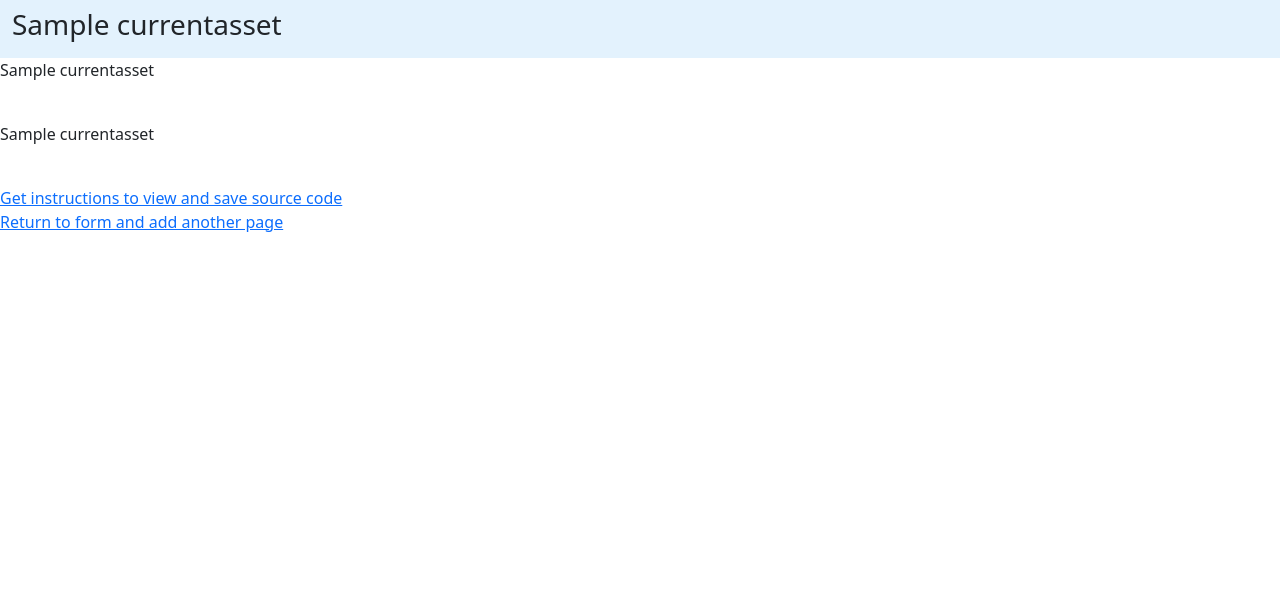
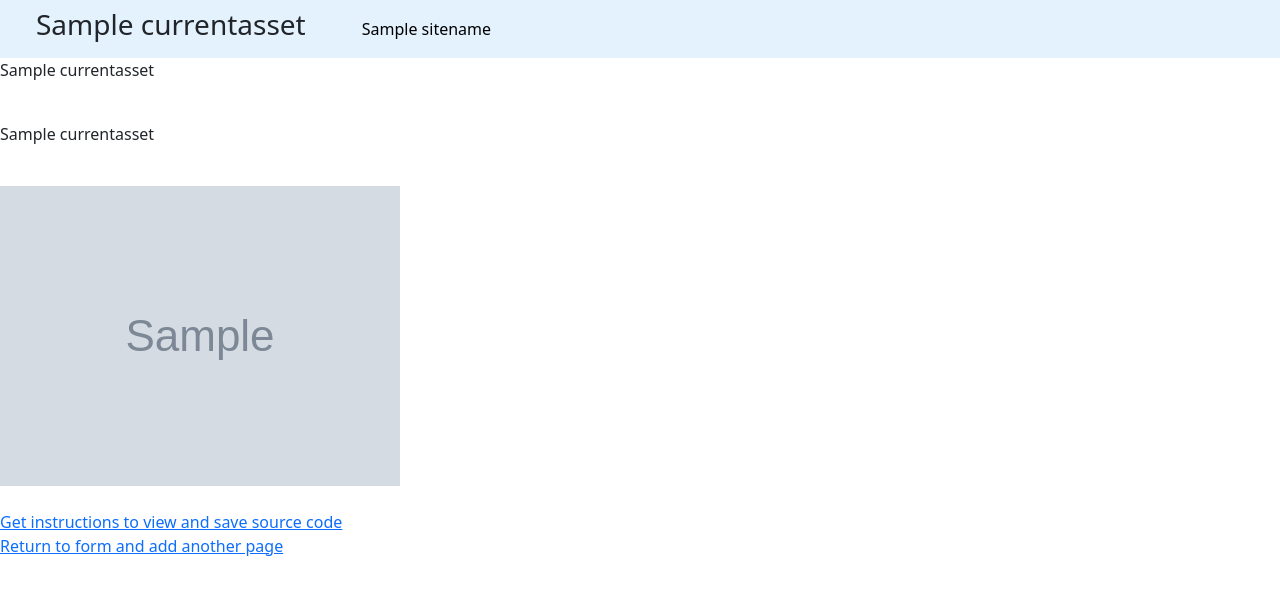
Before and after one commit to Sidney-C/Web-Design-Assistant, a Flask app: template templates/yourwebsite.html in a window 1280 px wide. Shown: the top 595 px of the page. Run offline with Flask 3, Linux system fonts and the light colour scheme; the template is opened without the code that fills it: most values are stand-ins (such as "Sample title", 1, 10 or a date in 2020); grey boxes marked "Sample" are stand-in pictures.

Commit message:
can add links to navbar

```diff
--- a/templates/yourwebsite.html
+++ b/templates/yourwebsite.html
@@ -7,9 +7,18 @@
 		<title>Your Website</title>
 	</head>
 	<body>
-		<nav class="navbar" style="background-color: #e3f2fd;">
+		<nav class="navbar navbar-expand-lg" style="background-color: #e3f2fd;">
 			<div class="container-fluid">
-				<h3>{{currentassets[0]}}</h3>
+				<h3 class="px-4">{{currentassets[0]}}</h3>
+				<div class="collapse navbar-collapse">
+					<ul class="navbar-nav me-auto mb-2 mb-lg-0">
+						{%for i in sitenames%}
+							<li class="nav-item px-4">
+								<a class="nav-link active" aria-current="page" href="{{navbarlinks.get(sitenames[loop.index0])}}">{{i}}</a>
+							</li>
+						{%endfor%}
+					</ul>
+				</div>
 			</div>
 		</nav>
 		<div>
@@ -20,6 +29,12 @@
 			<p>{{currentassets[2]}}</p>
 		</div>
 		<br>
+		{%if not currentassets[3] == "no file uploaded"%}
+			<div>
+				<img src="/static/{{filename}}" alt="Your Image">
+			</div>
+			<br>
+		{%endif%}
 		<div>
 			<a href='{{url_for('showcode')}}' target='_blank'>Get instructions to view and save source code</a>
 		</div>
```
Also changed, not shown: templates/index.html (+12 -1 lines).
